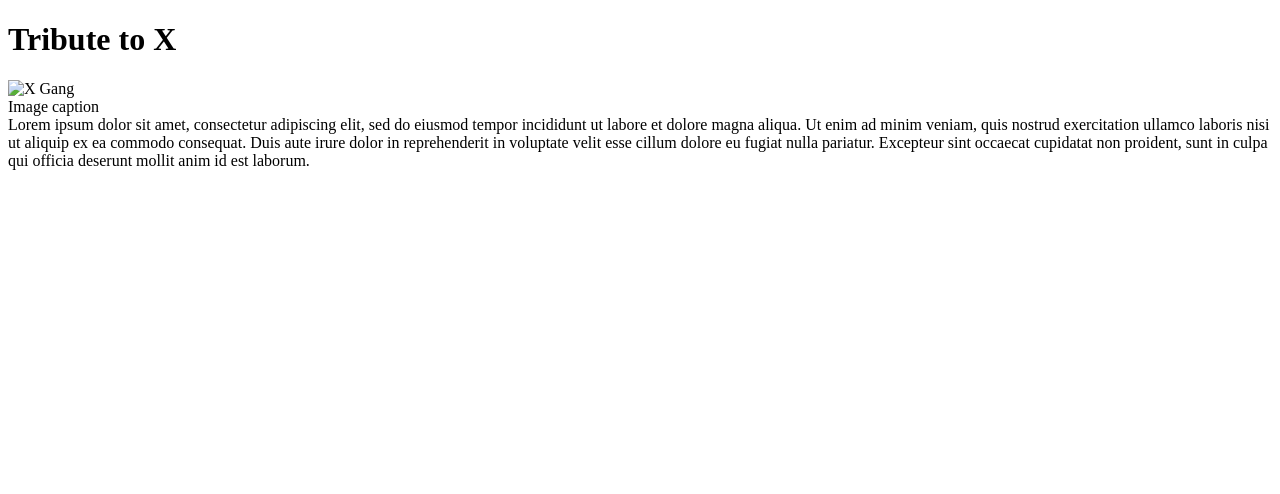
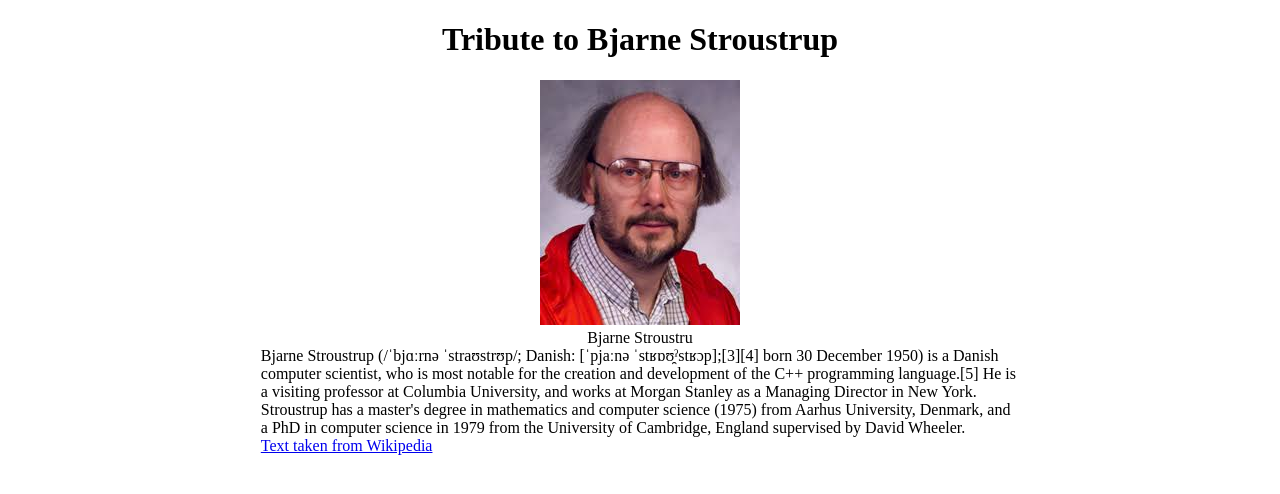
Before and after one commit to kazumaki/microverse-application-project, a plain HTML site: page index.html in a window 1280 px wide. Drawn offline with Linux system fonts and the light colour scheme.

Commit message:
updated css

```diff
--- a/css/style.css
+++ b/css/style.css
@@ -1,5 +1,14 @@
+p {
+	text-align: left;
+	max-width: 60%;
+	margin: 0 auto;
+}
+
 #img{
     width: 80%;
     max-width: 320px;
-    margin: 0 auto;
 }
+
+#main {
+	text-align: center;
+}
--- a/index.html
+++ b/index.html
@@ -2,21 +2,25 @@
 <html lang="en">
   <head>
     <meta charset="UTF-8">
-    <title>Fork Me! FCC: Test Suite Template</title>
+    <title>A Tribute to Bjarne Stroustrup</title>
     <link rel="stylesheet" href="css/style.css">
   </head>
 
   <body>
     <div id="main">
       <div id="title">
-        <h1>Tribute to X</h1>
+        <h1>Tribute to Bjarne Stroustrup</h1>
       </div>
       <div id="img-div">
-        <img id="image" src="" alt="X Gang">
-        <div id="img-caption">Image caption</div>
-        <div id="tribute-info">Lorem ipsum dolor sit amet, consectetur adipiscing elit, sed do eiusmod tempor incididunt ut labore et dolore magna aliqua. Ut enim ad minim veniam, quis nostrud exercitation ullamco laboris nisi ut aliquip ex ea commodo consequat. Duis aute irure dolor in reprehenderit in voluptate velit esse cillum dolore eu fugiat nulla pariatur. Excepteur sint occaecat cupidatat non proident, sunt in culpa qui officia deserunt mollit anim id est laborum.</div>
+        <img id="image" src="bs.jfif" alt="Bjarne Stroustrup">
+        <div id="img-caption">Bjarne Stroustru</div>
+        <div id="tribute-info">
+          <p>Bjarne Stroustrup (/ˈbjɑːrnə ˈstraʊstrʊp/; Danish: [ˈpjaːnə ˈstʁɒʊ̯ˀstʁɔp];[3][4] born 30 December 1950) is a Danish computer scientist, who is most notable for the creation and development of the C++ programming language.[5] He is a visiting professor at Columbia University, and works at Morgan Stanley as a Managing Director in New York.</p>
+          <p>Stroustrup has a master's degree in mathematics and computer science (1975) from Aarhus University, Denmark, and a PhD in computer science in 1979 from the University of Cambridge, England supervised by David Wheeler.</p>
+          <p><a id="tribute-link" href="https://en.wikipedia.org/wiki/Bjarne_Stroustrup" target="_blank">Text taken from Wikipedia</a>
+          </p>
+        </div>
       </div>
     </div>
-    <a id="tribute-link" href="" target="_blank"></a>
   </body>
 </html>
```
Also changed, not shown: bs.jfif (added).
